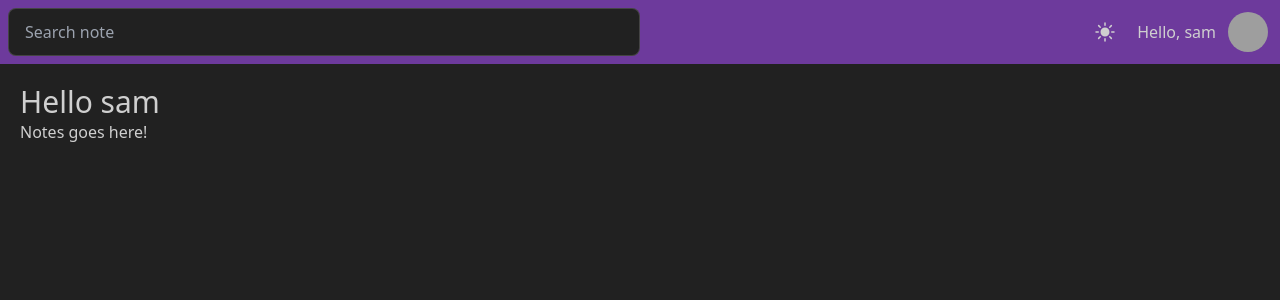
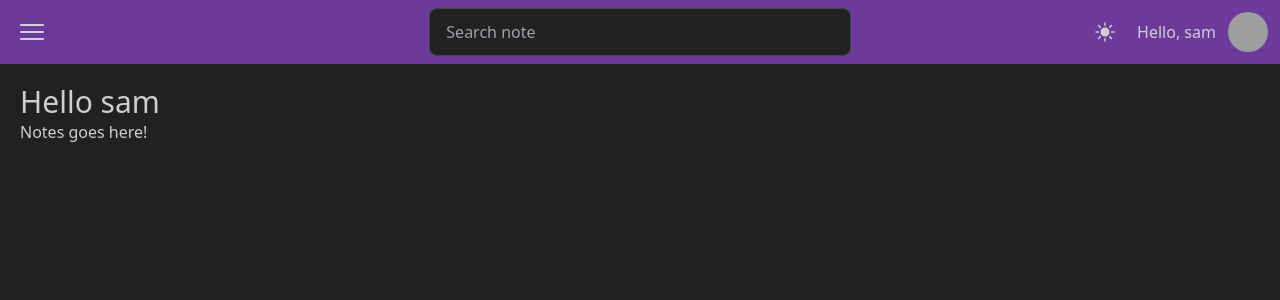
Before and after one commit to samilalghiffary/note-wizard, a React (Vite) app: page / in a window 1280 px wide. Shown: the top 300 px of the page. Built offline with nearby package versions, Linux system fonts and the light colour scheme; grey boxes are pictures that could not be loaded.

Commit message:
feat: Added open drawer button to navigation bar

```diff
--- a/src/components/NavBar.jsx
+++ b/src/components/NavBar.jsx
@@ -1,5 +1,5 @@
 import { useEffect, useState } from 'react';
-import { SunIcon, MoonIcon } from '@heroicons/react/24/solid';
+import { SunIcon, MoonIcon, Bars3Icon } from '@heroicons/react/24/solid';
 
 const NavBar = () => {
   const [theme, setTheme] = useState(
@@ -24,13 +24,19 @@ const NavBar = () => {
   return (
     <div className="navbar bg-secondary">
       <div className="container flex flex-row">
-        <div className="basis-2/4">
+        <div className="basis-2/6">
+          <label htmlFor="my-drawer" className="btn btn-circle btn-ghost">
+            <Bars3Icon className="w-8 h-8" />
+          </label>
+        </div>
+
+        <div className="basis-2/6">
           <div className="form-control">
             <input type="text" placeholder="Search note" className="input input-bordered w-full" />
           </div>
         </div>
 
-        <div className="basis-2/4 flex gap-2 justify-end">
+        <div className="basis-2/6 flex gap-2 justify-end">
           <button className="btn btn-circle btn-ghost">
             <label className="swap swap-rotate">
               <input
```
